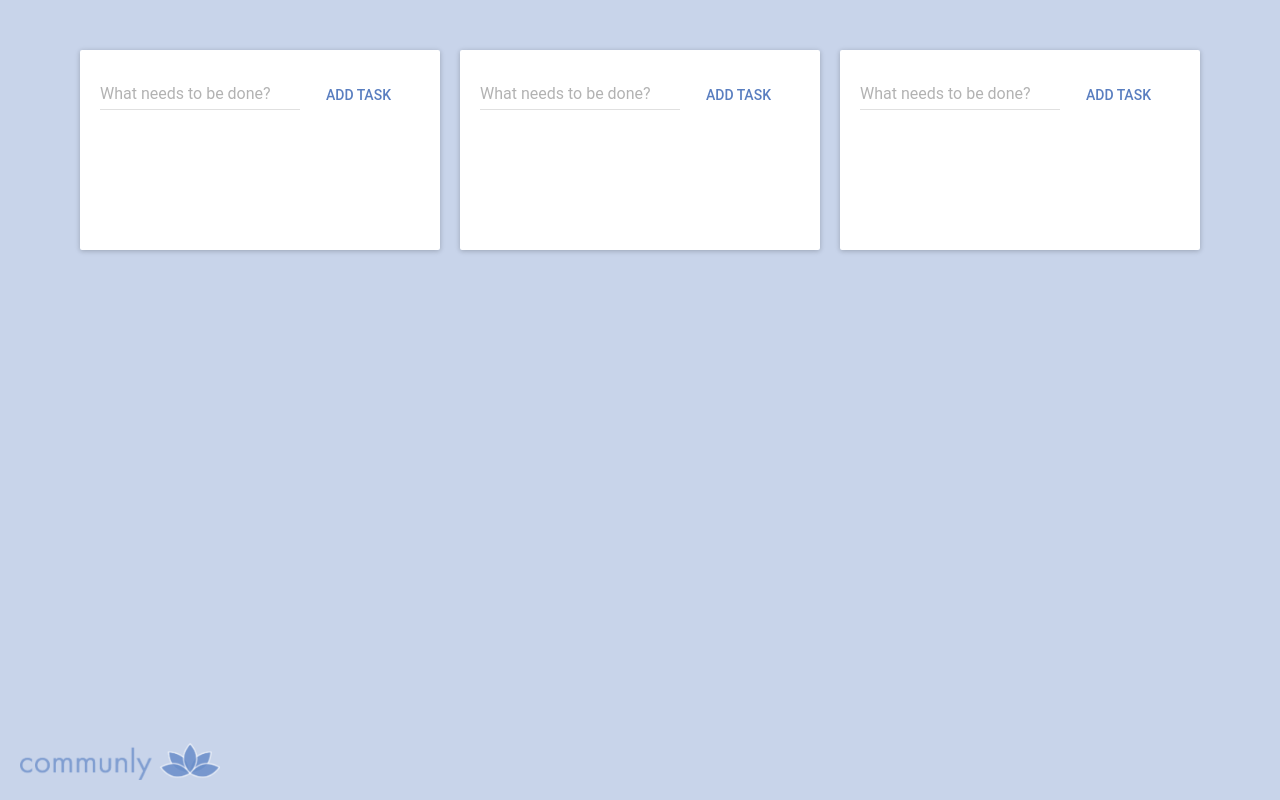
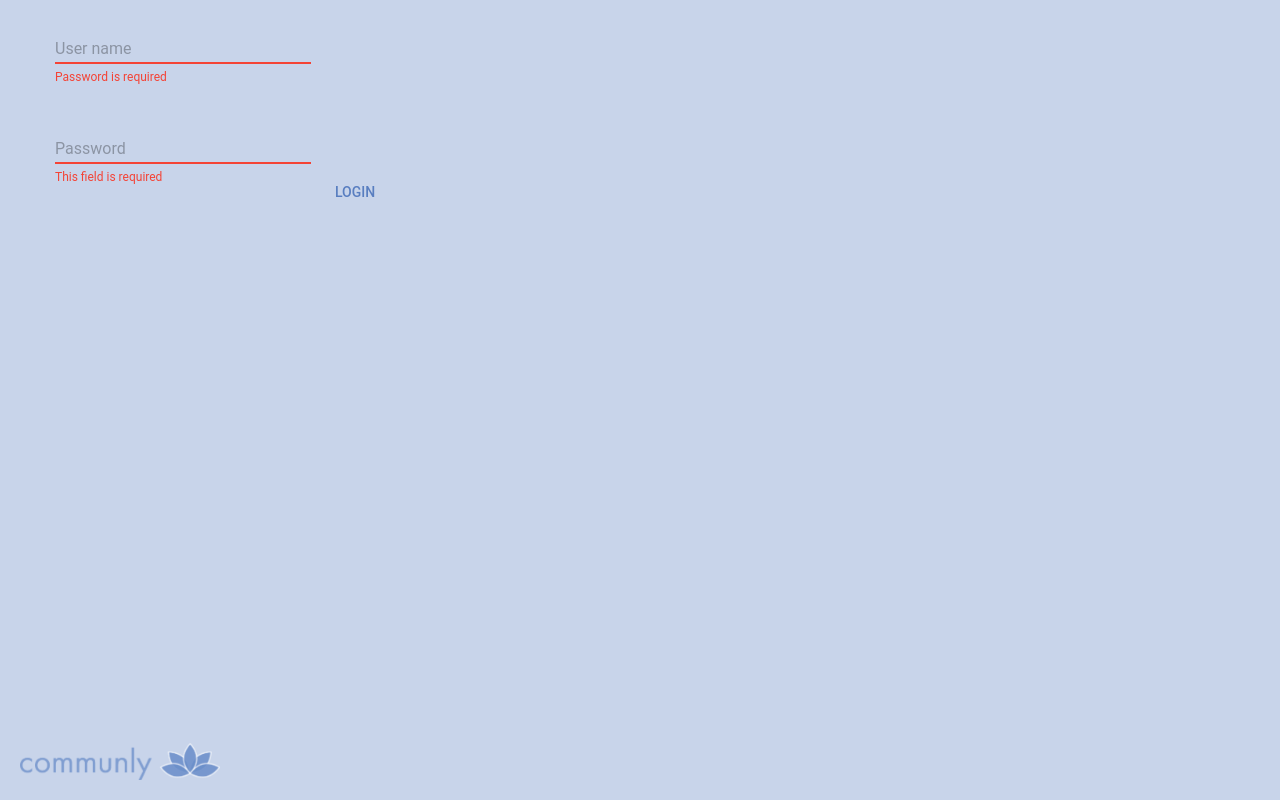
Before and after one commit to kajo404/communly-frontend, a React app: page / in a window 1280 px wide. Built offline with nearby package versions, Linux system fonts and the light colour scheme.

Commit message:
feat: User login basics

```diff
--- a/src/App.js
+++ b/src/App.js
@@ -5,8 +5,9 @@ import MuiThemeProvider from 'material-ui/styles/MuiThemeProvider';
 import getMuiTheme from 'material-ui/styles/getMuiTheme';
 
 import TaskBoardPage from './pages/task-boards-page';
+import UserLogin from './pages/user-login';
 
-// This replaces the textColor value on the palette
+// This replaces the text color value on the palette
 // and then update the keys for each component that depends on it.
 const muiTheme = getMuiTheme({
   palette: {
@@ -22,7 +23,7 @@ class App extends Component {
       <MuiThemeProvider muiTheme={muiTheme}>
         <div className="c-main-wrapper">
           <img className="c-logo" alt="communly-logo" src={logo} />
-          <TaskBoardPage />
+          <UserLogin />
         </div>
       </MuiThemeProvider>
     );
--- /dev/null
+++ b/src/pages/user-login.js
@@ -0,0 +1,66 @@
+import React from 'react';
+import TextField from 'material-ui/TextField';
+import { FlatButton } from 'material-ui';
+
+class UserLogin extends React.Component {
+  constructor(props) {
+    super(props);
+    this.state = {
+      username: '',
+      password: ''
+    };
+
+    this.onSubmit = this.onSubmit.bind(this);
+    this.onUserNameChange = this.onUserNameChange.bind(this);
+    this.onPasswordChange = this.onPasswordChange.bind(this);
+  }
+
+  onSubmit(event) {
+    event.preventDefault();
+  }
+
+  login() {
+    //TODO call login from the API
+  }
+
+  onUserNameChange(event) {
+    this.setState({ username: event.target.value.trim() });
+  }
+
+  onPasswordChange(event) {
+    this.setState({ password: event.target.value.trim() });
+  }
+
+  get getErrorText() {
+    return this.state.password === '' ? 'This field is required' : '';
+  }
+
+  render() {
+    return (
+      <div className="p-user-login">
+        <TextField
+          floatingLabelText="User name"
+          required={true}
+          value={this.state.username}
+          onChange={this.onUserNameChange}
+          errorText="Password is required"
+        />{' '}
+        <br />
+        <TextField
+          floatingLabelText="Password"
+          required={true}
+          value={this.state.password}
+          onChange={this.onPasswordChange}
+          errorText={this.getErrorText}
+        />
+        <FlatButton
+          label="LOGIN"
+          className="c-login__button"
+          onClick={this.onSubmit}
+        />
+      </div>
+    );
+  }
+}
+
+export default UserLogin;
```
Also changed, not shown: src/services/API-service.js (added), 1 other file (tests, documents, lock files or other folders).
